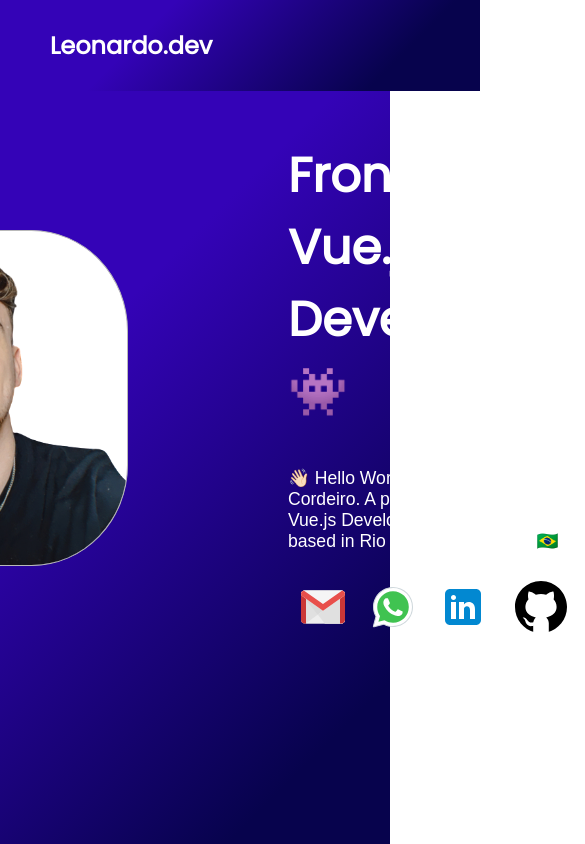
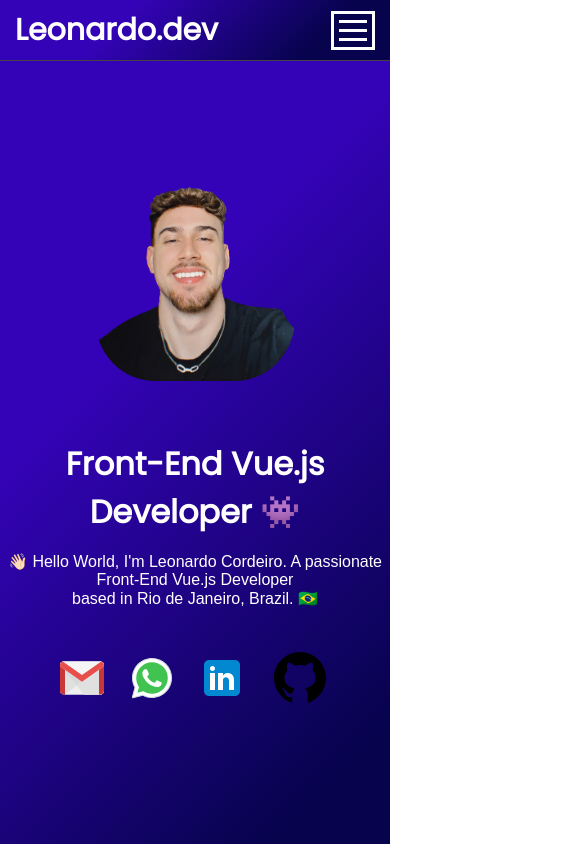
Before and after one commit to leonardo-cordeiro/Portfolio, a Vue app: page / in a window 390 px wide. Shown: the top 844 px of the page, 585 px wide, since content can reach past the window. Built offline with nearby package versions, Linux system fonts and the light colour scheme.

Commit message:
improved responsiveness for mobile

```diff
--- a/package.json
+++ b/package.json
@@ -10,7 +10,8 @@
     "format": "prettier --write src/"
   },
   "dependencies": {
-    "vue": "^3.3.4",
+    "swiper": "^10.3.1",
+    "vue": "^3.2.36",
     "vue-router": "^4.2.4",
     "vue3-carousel": "^0.3.1"
   },
--- a/src/components/AboutSection.vue
+++ b/src/components/AboutSection.vue
@@ -107,4 +107,21 @@
   margin-left: 8px;
   width: 25px;
 }
+
+@media screen and (max-width: 498px) {
+  .about-content {
+    display: flex;
+    flex-direction: column;
+    text-align: center;
+    align-items: center;
+  }
+
+  .about-image img {
+    display: none;
+  }
+
+  .about-text {
+    margin: 10px;
+  }
+}
 </style>
--- a/src/components/BaseCard.vue
+++ b/src/components/BaseCard.vue
@@ -9,6 +9,7 @@
       <h3 class="project-title">{{ title }}</h3>
       <p class="project-description">{{ description }}</p>
       <div class="project-languages">
+        <div style="display: flex">
           <LanguageIcon v-if="vue" icon="src/icons/icons8-vue-js.svg" alt="Vue" />
           <LanguageIcon
             v-if="javascript"
@@ -19,6 +20,8 @@
           <LanguageIcon v-if="html" icon="src/icons/icons8-html-5-240.svg" alt="HTML" />
           <LanguageIcon v-if="chartjs" icon="src/icons/chart-js-seeklogo.com.svg" alt="Chart.js" />
           <LanguageIcon v-if="firebase" icon="src/icons/icons8-firebase.svg" alt="Firebase" />
+        </div>
+        <div>
           <a v-if="github" :href="github_link" class="github-link language" target="_blank">
             <LanguageIcon icon="src/icons/icons8-github.svg" alt="Github" />
           </a>
@@ -26,6 +29,7 @@
           <a v-if="web" :href="web_link" class="github-link language" target="_bank">
             <LanguageIcon icon="src/icons/icons8-website-50.png" alt="Web Icon" />
           </a>
+        </div>
       </div>
     </div>
   </div>
@@ -98,14 +102,22 @@
 .project-languages {
   display: flex;
   flex-direction: row;
+  justify-content: space-between;
 }
 
-.github-link {
+/* .github-link {
   margin-left: 15rem;
-}
+} */
 
 .css {
   width: 30px;
   height: 30px;
 }
+
+@media screen and (max-width: 498px) {
+  .project-card {
+    width: 400px;
+    max-width: 90vw;
+  }
+}
 </style>
--- a/src/components/CarrouselSection.vue
+++ b/src/components/CarrouselSection.vue
@@ -65,16 +65,16 @@
 
 <style scoped>
 #slideshow {
-  width: 100%;
+  width: 130%;
   background-repeat: no-repeat;
   background-size: cover;
 }
 .entire-content {
   margin-top: 50px;
-  margin-left: 932px;
+  margin-left: 1120px;
   width: 50px;
   perspective: 100%;
-  position: relative;
+  position: absolute;
 }
 
 .content-carrousel {
@@ -94,7 +94,7 @@
   width: 100%;
   height: 50px;
   overflow: hidden;
-  /* position: absolute; */
+  position: absolute;
 }
 
 .content-carrousel figure:nth-child(1) {
@@ -155,4 +155,19 @@
     transform: rotateY(360deg);
   }
 }
+
+@media screen and (max-width: 498px) {
+  #slideshow {
+    display: none;
+  }
+  .entire-content {
+    margin-left: 100px;
+    width: 30px;
+    margin-top: 100px;
+  }
+
+  #slideshow {
+    width: 130%;
+  }
+}
 </style>
--- a/src/components/HomeSection.vue
+++ b/src/components/HomeSection.vue
@@ -74,10 +74,11 @@
 }
 
 .fotoPerfil {
-  width: 320px;
+  width: 280px;
   margin-top: 3rem;
-  background-color: #fff;
-  border: 1.5px solid #b9b9b9;
+  /* background-color: #fff; */
+  background: transparent;
+  /* border: 1.5px solid #b9b9b9; */
   border-radius: 30%;
 }
 
@@ -90,4 +91,34 @@
   border: none;
   margin: 5px;
 }
+
+@media screen and (max-width: 498px) {
+  .intro {
+    /* padding: 5rem 2rem; */
+    text-align: center;
+  }
+
+  .wrap {
+    flex-direction: column;
+    gap: 2rem;
+  }
+
+  .text p {
+    font-size: 1rem;
+  }
+
+  .text h1 {
+    font-size: 2rem;
+    margin-bottom: 1rem;
+  }
+
+  .fotoPerfil {
+    width: 200px;
+    margin-top: 2rem;
+  }
+  .icons {
+    margin-top: 2rem;
+    justify-content: center;
+  }
+}
 </style>
--- a/src/components/NavBar.vue
+++ b/src/components/NavBar.vue
@@ -1,79 +1,160 @@
 <template>
-  <header>
-    <nav>
-      <h3>Leonardo.dev</h3>
-      <ul class="socialMedia">
-        <a href="#home">
-          <li>Home</li>
-        </a>
-        <a href="#about">
-          <li>About</li>
-        </a>
-
-        <a href="#portfolio">
-          <li>Portfolio</li>
-        </a>
-      </ul>
-    </nav>
+  <header class="header-area">
+    <div class="navbar-area">
+      <div class="container">
+        <nav class="site-navbar">
+          <a href="#home" class="site-logo">Leonardo.dev</a>
+          <ul :class="{ open: isNavOpen }">
+            <li><a href="#home">home</a></li>
+            <li><a href="#about">about</a></li>
+            <li><a href="#portfolio">portfolio</a></li>
+          </ul>
+          <button class="nav-toggler" @click="toggleNav">
+            <span :class="{ 'toggler-open': isNavOpen }"></span>
+          </button>
+        </nav>
+      </div>
+    </div>
   </header>
 </template>
 
-<script setup></script>
+<script setup>
+import { ref } from 'vue'
+
+const isNavOpen = ref(false)
+
+function toggleNav() {
+  isNavOpen.value = !isNavOpen.value
+}
+</script>
 
 <style scoped>
-header {
-  padding: 10px 20px;
-  color: #fff;
-  font-family: 'Poppins', 'sans-serif';
+* {
+  margin: 0;
+  padding: 0;
+  box-sizing: border-box;
+}
+body {
+  font-family: 'Open Sans', sans-serif;
+  font-size: 14px;
+  font-weight: 400;
+  line-height: 20px;
+}
+.container {
+  width: 100%;
+  max-width: 1440px;
+  margin: 0 auto;
+  padding: 0 15px;
 }
 
-nav {
+.navbar-area {
+  background: linear-gradient(135deg, #3403b7 31%, #07034d 80%);
+}
+.site-navbar {
   display: flex;
+  justify-content: space-between;
   align-items: center;
-  justify-content: space-around;
-  width: 100%;
-  padding: 25px 40px 25px 50px;
-  background: linear-gradient(135deg, #3403b7 31%, #07034d 80%);
-  position: fixed;
-  top: 0;
-  left: 0;
-  right: 0;
-  z-index: 200;
+}
+a.site-logo {
+  font-size: 30px;
+  font-weight: 800;
+  color: #fff;
+  text-decoration: none;
+}
+.site-navbar ul {
+  margin: 0;
+  padding: 0;
+  list-style: none;
+  display: flex;
+}
+.site-navbar ul li a {
+  color: #fff;
+  padding: 20px;
+  display: block;
+  text-decoration: none;
+  text-transform: uppercase;
+}
+.site-navbar ul li a:hover {
+  background: rgba(255, 255, 255, 0.1);
 }
 
-nav h3 {
-  margin: 0;
-  padding: 0;
-  font-size: 24px;
-  font-weight: 900;
-  margin-right: 30rem;
-  order: 1;
+.nav-toggler {
+  border: 3px solid #fff;
+  padding: 5px;
+  background-color: transparent;
+  cursor: pointer;
+  height: 39px;
+  display: none;
+}
+.nav-toggler span,
+.nav-toggler span:before,
+.nav-toggler span:after {
+  width: 28px;
+  height: 3px;
+  background-color: #fff;
+  display: block;
+  transition: 0.3s;
+}
+.nav-toggler span:before {
+  content: '';
+  transform: translateY(-9px);
+}
+.nav-toggler span:after {
+  content: '';
+  transform: translateY(6px);
+}
+.nav-toggler.toggler-open span {
+  background-color: transparent;
+}
+.nav-toggler.toggler-open span:before {
+  transform: translateY(0px) rotate(45deg);
+}
+.nav-toggler.toggler-open span:after {
+  transform: translateY(-3px) rotate(-45deg);
 }
 
-ul.socialMedia {
-  list-style: none;
-  padding: 0;
-  margin: 0;
-  display: flex;
-  order: 2;
-}
+@media screen and (max-width: 767px) {
+  .container {
+    max-width: 720px;
+  }
 
-ul.socialMedia li {
-  margin-left: 20px;
-  font-size: 16px;
-  font-weight: 600;
-  padding: 0.5rem;
-  cursor: pointer;
-}
-
-ul.socialMedia a {
-  text-decoration: none;
-  color: #fff;
-}
-
-ul.socialMedia li:hover {
-  color: #c0c0c0;
-  /* padding: 0.5rem; */
-  border-radius: 10%;
+  .nav-toggler {
+    display: block;
+  }
+  .site-navbar {
+    min-height: 60px;
+  }
+  .site-navbar ul {
+    position: absolute;
+    width: 100%;
+    height: calc(100vh - 60px);
+    left: 0;
+    top: 60px;
+    flex-direction: column;
+    align-items: center;
+    border-top: 1px solid #444;
+    background-color: rgba(0, 0, 0, 0.75);
+    max-height: 0;
+    overflow: hidden;
+    transition: 0.3s;
+  }
+  .site-navbar ul li {
+    width: 100%;
+    text-align: center;
+  }
+  .site-navbar ul li a {
+    padding: 25px;
+  }
+  .site-navbar ul li a:hover {
+    background-color: rgba(255, 255, 255, 0.1);
+  }
+  .site-navbar ul.open {
+    max-height: 100vh;
+    overflow: visible;
+  }
+  .intro-area h2 {
+    font-size: 36px;
+    margin-bottom: 15px;
+  }
 }
 </style>
--- a/src/components/PortfolioSection.vue
+++ b/src/components/PortfolioSection.vue
@@ -150,6 +150,13 @@
 }
 
 .active {
-  background-color: #ccc; /* Adicione a classe 'active' para destacar o botão ativo */
+  background-color: #ccc;
+}
+
+@media screen and (max-width: 498px) {
+  .wrap {
+    width: 100%;
+    /* max-width: 1000px; */
+  }
 }
 </style>
--- a/src/main.js
+++ b/src/main.js
@@ -1,5 +1,3 @@
-import './assets/main.css'
-
 import { createApp } from 'vue'
 import App from './App.vue'
 import router from './router'
```
Also changed, not shown: src/assets/base.css (deleted, +0 -86 lines), src/assets/main.css (deleted, +0 -35 lines), src/icons/menuSideBar.svg (added), 1 other file (tests, documents, lock files or other folders). Lines whose indentation alone changed are shown as unchanged.
